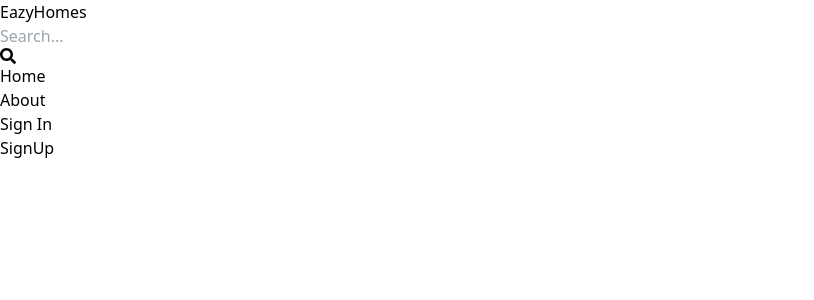
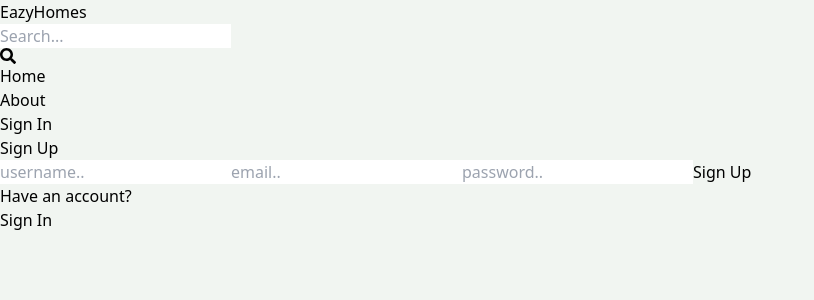
Before and after one commit to Kunalchaudhary1716/mern-estate, a React (Vite) app in the folder client/: page /sign-up in a window 1280 px wide. Shown: the top 300 px of the page, without its empty margins (0-814 px from the left). Built offline with nearby package versions, Linux system fonts and the light colour scheme.

Commit message:
create sign up UI

```diff
--- a/client/src/index.css
+++ b/client/src/index.css
@@ -1,3 +1,7 @@
 @tailwind base;
 @tailwind components;
 @tailwind utilities;
+
+body{
+    background-color: rgb(241, 245, 241);
+}
--- a/client/src/pages/SignUp.jsx
+++ b/client/src/pages/SignUp.jsx
@@ -1,7 +1,22 @@
 import React from 'react'
+import { Link } from 'react-router-dom'
 
 export default function SignUp() {
   return (
-    <div>SignUp</div>
+    <div className='p-3 max-w-lg mx-auto'>
+      <h1 className='text-3xl text-center font-semibold my-7 '>Sign Up</h1>
+      <form className='flex flex-col gap-4' >
+        <input className='border p-3 rounded-lg ' type="text" placeholder='username..' id='username' />
+        <input className='border p-3 rounded-lg ' type="text" placeholder='email..' id='email' />
+        <input className='border p-3 rounded-lg ' type="text" placeholder='password..' id='password' />
+        <button className='bg-slate-700 text-white p-3 rounded-lg uppercase hover:scale-90'>Sign Up</button>
+      </form>
+      <div className='flex gap-2 mt-5'>
+        <p>Have an account?</p>
+        <Link to={"/sign-in"}>
+        <span className='text-blue-700'>Sign In</span>
+        </Link>
+      </div>
+    </div>
   )
 }
```
